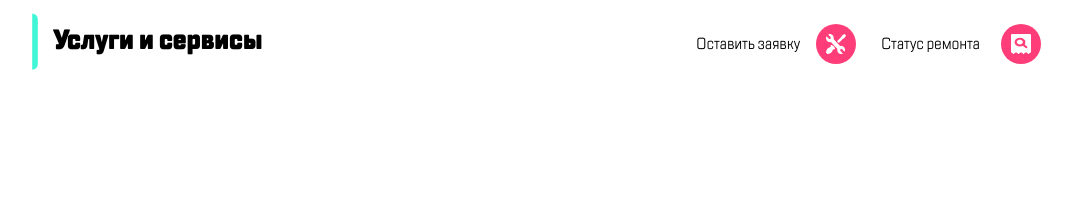
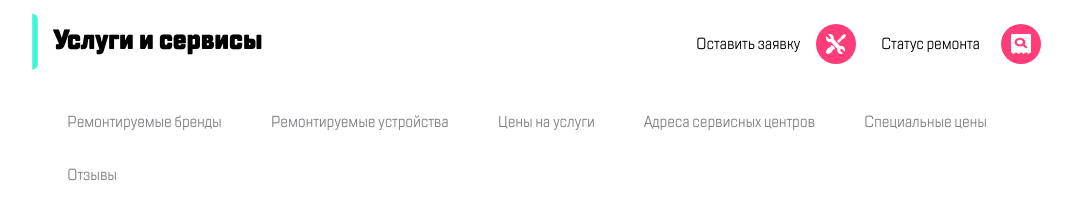
Before and after one commit to radualexeev/IT-Mentor.github.io, a website: page index.html in a window 1280 px wide. Shown: the whole page, without its empty margins (95-1167 px from the left). Drawn offline with Linux system fonts and the light colour scheme.

Commit message:
add panel side

```diff
--- a/index.html
+++ b/index.html
@@ -47,5 +47,18 @@
         <h1 class="header__title">Услуги и сервисы</h1>
 
     </header>
+
+    <div class="panel">
+        <nav class="panel__nav">
+            <ul class="panel__content">
+                <li class="panel__item">Ремонтируемые бренды</li>
+                <li class="panel__item">Ремонтируемые устройства</li>
+                <li class="panel__item">Цены на услуги</li>
+                <li class="panel__item">Адреса сервисных центров</li>
+                <li class="panel__item">Специальные цены</li>
+                <li class="panel__item">Отзывы</li>
+            </ul>
+        </nav>
+    </div>
 </body>
 </html>
--- a/style/main.css
+++ b/style/main.css
@@ -7,6 +7,8 @@ body {
     justify-content: flex-start;
     align-items: center;
     --color-rose: #FF3E79;
+    --color-gray: #7E7E82;
+    --border-green: #B8FFEC;
     --width-mobile: 320px;
     --width-tablet: 768px;
     --width-desktop: 1024px;
@@ -41,6 +43,15 @@ body {
     left: -22px;
     top: -20px;
     transform: scale(0.7);
+}
+
+.panel {
+    font-family: "TT Lakes Condensed";
+    font-size: 16px;
+    line-height: 24px;
+    letter-spacing: -0.2px;
+    font-weight: normal;
+    color: var(--color-gray);
 }
 
 /* Mobile */
@@ -127,6 +138,49 @@ body {
         width: 2px;
         height: 32px;
         margin-left: 14px;
+    }
+
+    .panel {
+        display: block;
+        width: var(--width-mobile);
+        height: auto;
+        margin-top: 20px;
+        position: relative;
+    }
+
+    .panel__nav {
+        display: block;
+        position: absolute;
+        top: 0;
+        left: 0;
+    }
+
+    .panel__content {
+        display: flex;
+        flex-wrap: nowrap;
+        gap: 25px;
+    }
+
+    .panel__item {
+        display: inline-block;
+        width: fit-content;
+        white-space: nowrap;
+        padding: 0 10px;
+        height: fit-content;
+        text-align: center;
+        align-items: center;
+        border: 2px solid transparent;
+        border-radius: 2px;
+        cursor: pointer;
+        transition: 0.3s ease-in-out;
+    }
+
+    .panel__item:first-child {
+        margin-left: 22px;
+    }
+
+    .panel__item:hover {
+        border: 2px solid var(--border-green);
     }
 }
 
@@ -246,6 +300,49 @@ body {
         height: 32px;
         margin-left: 20px;
     }
+
+    .panel {
+        display: block;
+        width: var(--width-tablet);
+        height: auto;
+        margin-top: 20px;
+        position: relative;
+    }
+
+    .panel__nav {
+        display: block;
+        position: absolute;
+        top: 0;
+        left: 0;
+    }
+
+    .panel__content {
+        display: flex;
+        flex-wrap: nowrap;
+        gap: 25px;
+    }
+
+    .panel__item {
+        display: inline-block;
+        width: fit-content;
+        white-space: nowrap;
+        padding: 0 10px;
+        height: fit-content;
+        text-align: center;
+        align-items: center;
+        border: 2px solid transparent;
+        border-radius: 2px;
+        cursor: pointer;
+        transition: 0.3s ease-in-out;
+    }
+
+    .panel__item:first-child {
+        margin-left: 22px;
+    }
+
+    .panel__item:hover {
+        border: 2px solid var(--border-green);
+    }
 }
 
 /* Desktop */
@@ -338,4 +435,51 @@ body {
         left: translateY(50%);
     }
 
+    .panel {
+        display: block;
+        width: var(--width-desktop);
+        height: auto;
+        margin-top: 20px;
+        position: relative;
+    }
+
+    .panel__nav {
+        display: block;
+        position: absolute;
+        top: 0;
+        left: 0;
+    }
+
+    .panel__content {
+        display: flex;
+        flex-wrap: wrap;
+        gap: 25px;
+    }
+
+    .panel__item {
+        display: inline-block;
+        width: fit-content;
+        white-space: nowrap;
+        padding: 0 10px;
+        height: fit-content;
+        text-align: center;
+        align-items: center;
+        border: 2px solid transparent;
+        border-radius: 2px;
+        cursor: pointer;
+        transition: 0.3s ease-in-out;
+    }
+
+    .panel__item:first-child {
+        margin-left: 22px;
+    }
+
+    .panel__item:hover {
+        border: 2px solid var(--border-green);
+    }
+
+    .panel__item:last-child {
+        margin-left: 22px;
+    }
+
 }
```
